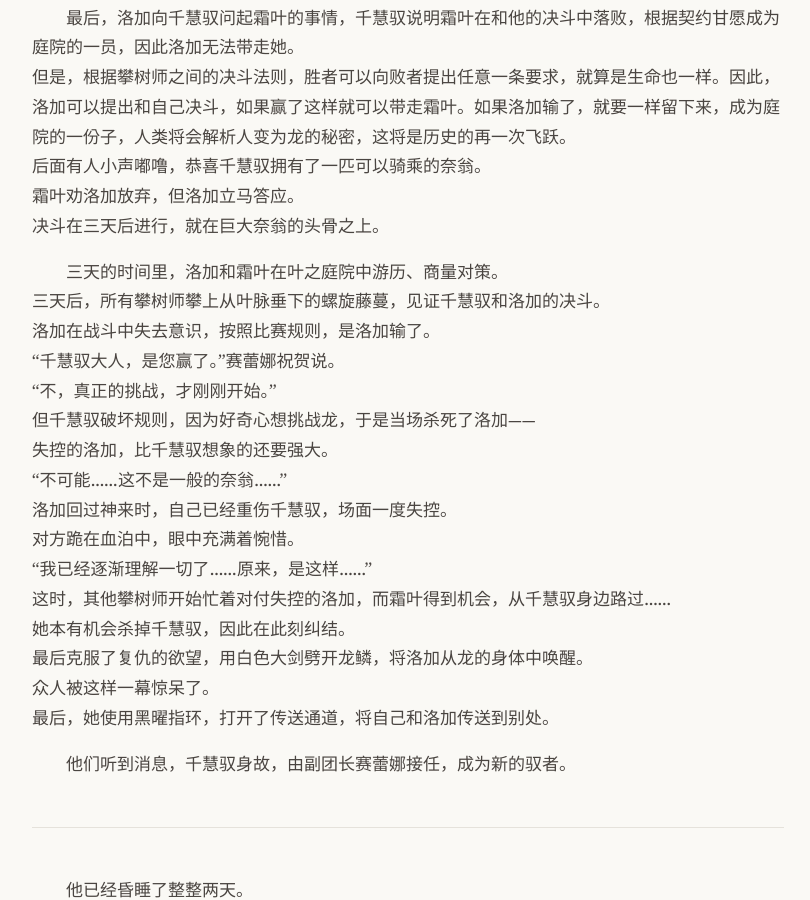
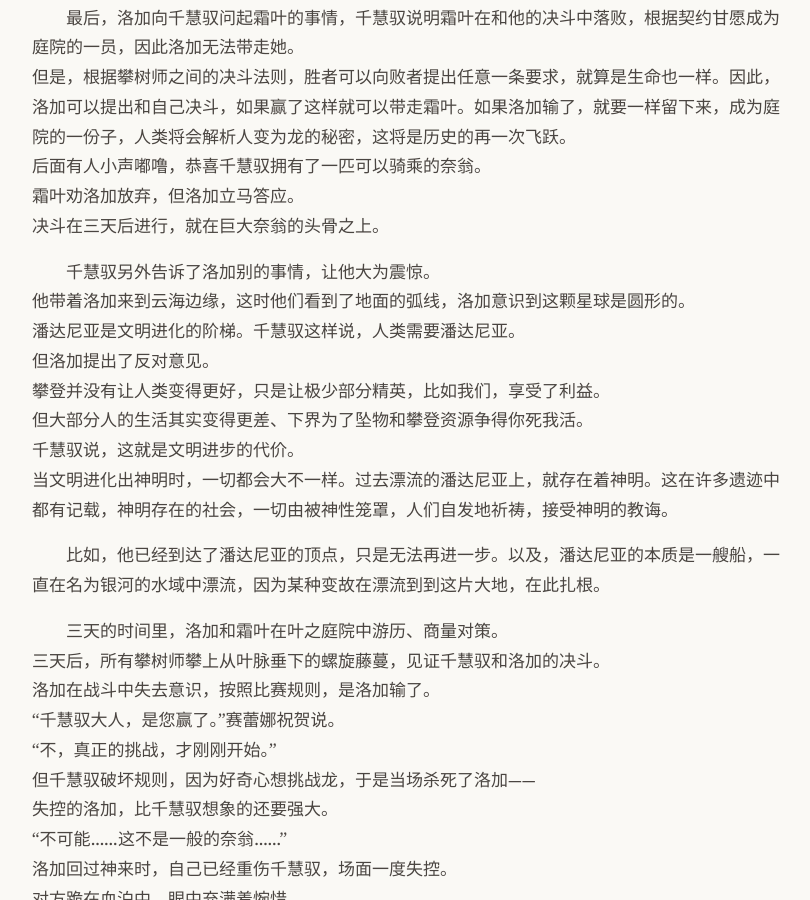
Before and after one commit to yihenc/yihenc.github.io, a Jekyll site: the page built from _posts/2026-03-05-庭院.md, in a window 1280 px wide and 900 px high, scrolled down 4484 px. Shown: the whole window, without its empty margins (232-1042 px from the left). Built offline with Jekyll 4.4.1, drawn with Linux system fonts in a browser that asks for light colours; nearby versions of some CDN libraries.

Commit message:
Update: 庭院

```diff
--- a/_posts/2026-03-05-庭院.md
+++ b/_posts/2026-03-05-庭院.md
@@ -124,6 +124,17 @@ date: 2026-03-05 00:00 +0000
 后面有人小声嘟噜，恭喜千慧驭拥有了一匹可以骑乘的奈翁。
 霜叶劝洛加放弃，但洛加立马答应。
 决斗在三天后进行，就在巨大奈翁的头骨之上。
+
+千慧驭另外告诉了洛加别的事情，让他大为震惊。
+他带着洛加来到云海边缘，这时他们看到了地面的弧线，洛加意识到这颗星球是圆形的。
+潘达尼亚是文明进化的阶梯。千慧驭这样说，人类需要潘达尼亚。
+但洛加提出了反对意见。
+攀登并没有让人类变得更好，只是让极少部分精英，比如我们，享受了利益。
+但大部分人的生活其实变得更差、下界为了坠物和攀登资源争得你死我活。
+千慧驭说，这就是文明进步的代价。
+当文明进化出神明时，一切都会大不一样。过去漂流的潘达尼亚上，就存在着神明。这在许多遗迹中都有记载，神明存在的社会，一切由被神性笼罩，人们自发地祈祷，接受神明的教诲。
+
+比如，他已经到达了潘达尼亚的顶点，只是无法再进一步。以及，潘达尼亚的本质是一艘船，一直在名为银河的水域中漂流，因为某种变故在漂流到到这片大地，在此扎根。
 
 三天的时间里，洛加和霜叶在叶之庭院中游历、商量对策。
 三天后，所有攀树师攀上从叶脉垂下的螺旋藤蔓，见证千慧驭和洛加的决斗。
```
